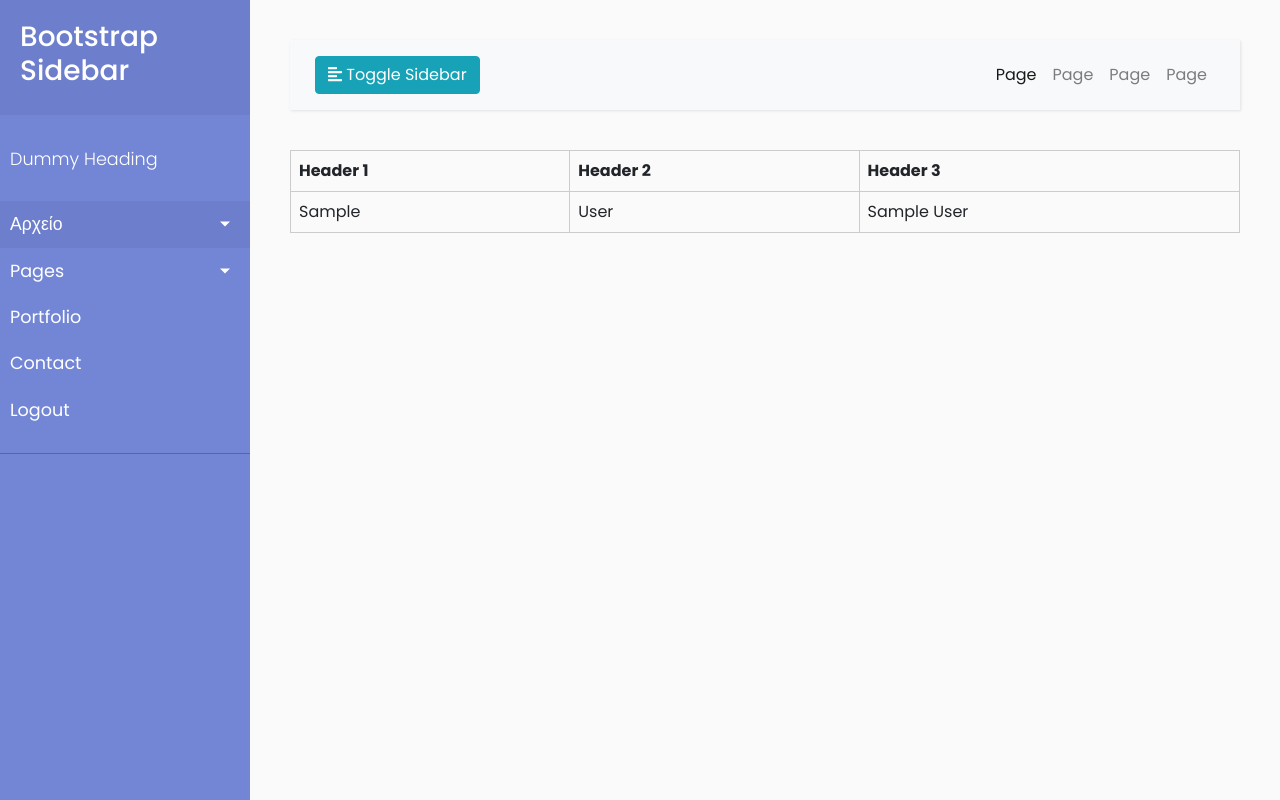
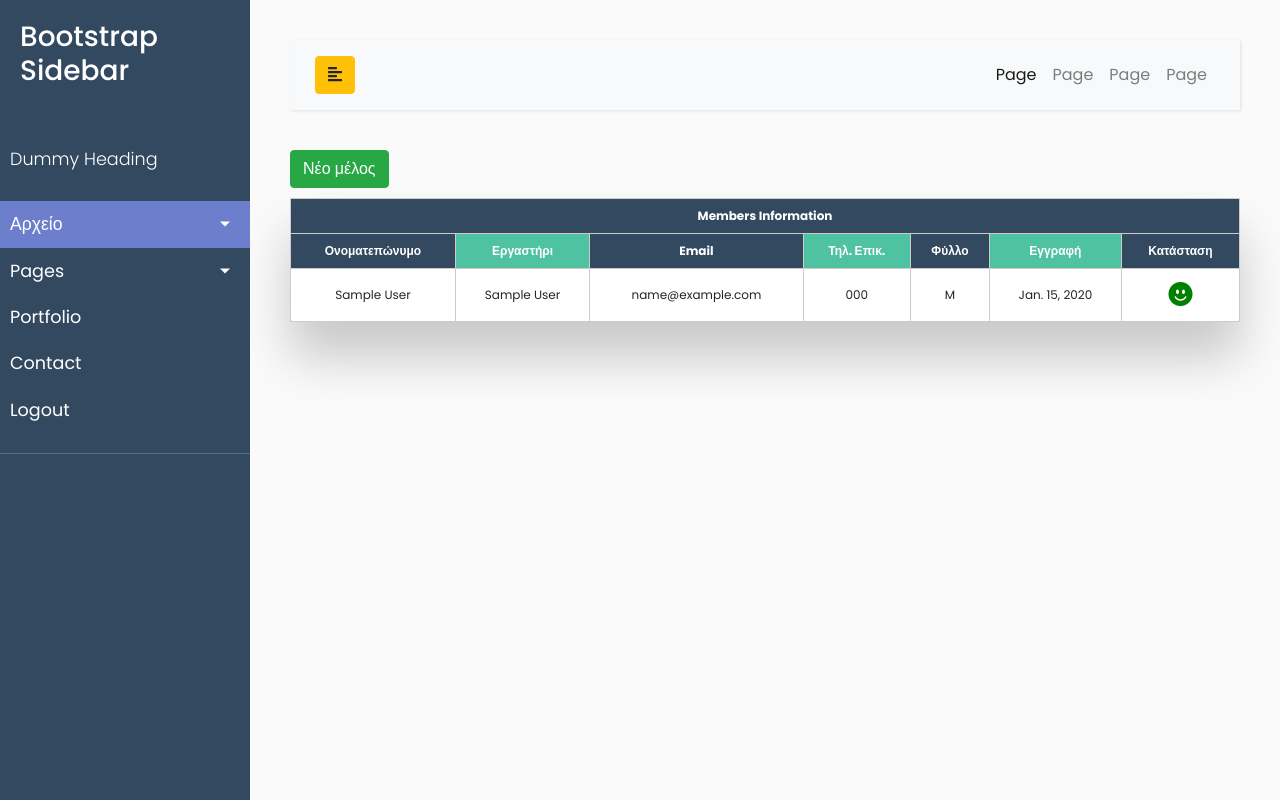
Before and after one commit to kostisvit/Members, a Django app: page /members in a window 1280 px wide. Run offline with Django 4.2, Linux system fonts and the light colour scheme; tables that the repository leaves empty hold one stand-in row (values such as "Sample post"); some libraries are stand-ins or nearby versions.

Commit message:
member html page css changes

```diff
--- a/apps/members/views.py
+++ b/apps/members/views.py
@@ -6,3 +6,4 @@ class MemberListView(ListView):
     model = Member
     template_name = 'app/member.html'  # Specify your template name
     context_object_name = 'members'
+    #paginate_by = 2
--- a/static/css/members-table.css
+++ b/static/css/members-table.css
@@ -1,14 +1,38 @@
         /* Basic table styling */
         .responsive-table {
+            border-collapse: collapse;
+            box-shadow: 0px 35px 50px rgba( 0, 0, 0, 0.2 );
+            border-radius: 5px;
+            font-size: 12px;
+            font-weight: normal;
+            border: none;
+            border-collapse: collapse;
             width: 100%;
-            border-collapse: collapse;
+            max-width: 100%;
+            white-space: nowrap;
+            background-color: white;
           }
 
           .responsive-table th, .responsive-table td {
             border: 1px solid #ccc;
             padding: 8px;
-            text-align: left;
+            text-align: center;
           }
+
+          .responsive-table thead th {
+            color: #ffffff;
+            background: #4FC3A1;
+        }
+
+
+        .responsive-table thead th:nth-child(odd) {
+            color: #ffffff;
+            background: #324960;
+        }
+
+        .responsive-table tr:nth-child(even) {
+            background: #F8F8F8;
+        }
 
           /* Responsive styling */
           @media (max-width: 600px) {
@@ -44,4 +68,5 @@
               font-weight: bold;
               white-space: nowrap;
             }
+
           }
--- a/static/css/nav-bar-stylesheet.css
+++ b/static/css/nav-bar-stylesheet.css
@@ -62,7 +62,7 @@ a:focus {
     left: 0;
     height: 100vh;
     z-index: 999;
-    background: #7386D5;
+    background: #324960;
     color: #fff;
     transition: all 0.3s;
 }
@@ -73,7 +73,7 @@ a:focus {
 
 #sidebar .sidebar-header {
     padding: 20px;
-    background: #6d7fcc;
+    background: #324960;
 }
 
 #sidebar ul.components {
--- a/templates/_base.html
+++ b/templates/_base.html
@@ -11,6 +11,7 @@
 
     <!-- Bootstrap CSS CDN -->
     <link rel="stylesheet" href="https://stackpath.bootstrapcdn.com/bootstrap/4.1.0/css/bootstrap.min.css" integrity="sha384-9gVQ4dYFwwWSjIDZnLEWnxCjeSWFphJiwGPXr1jddIhOegiu1FwO5qRGvFXOdJZ4" crossorigin="anonymous">
+    <link rel="stylesheet" href="https://cdn.jsdelivr.net/npm/bootstrap-icons@1.10.5/font/bootstrap-icons.css">
     <!-- Our Custom CSS -->
     <link rel="stylesheet" href="{% static 'css/nav-bar-stylesheet.css' %}">
     <!-- Scrollbar Custom CSS -->
--- a/templates/app/member.html
+++ b/templates/app/member.html
@@ -4,23 +4,45 @@
 {% block extrahead %} <link rel="stylesheet" href="{% static 'css/members-table.css' %}"> {% endblock %}
 
 {% block content %}
+
+<!--Buttons-->
+<div class="buttons" style="margin-bottom: 10px;">
+<a href="" class="btn btn-success">Νέο μέλος<a/>
+</div>
+<!--End Buttons-->
+
 <table class="responsive-table">
     <thead>
       <tr>
-        <th>Header 1</th>
-        <th>Header 2</th>
-        <th>Header 3</th>
+        <th colspan="7">Members Information</th>
+      </tr>
+      <tr>
+        <th>Ονοματεπώνυμο</th>
+        <th>Εργαστήρι</th>
+        <th>Email</th>
+        <th>Τηλ. Επικ.</th>
+        <th>Φύλλο</th>
+        <th>Εγγραφή</th>
+        <th>Κατάσταση</th>
       </tr>
     </thead>
     <tbody>
         {% for member in members %}
         <tr>
-            <td data-label="Header 1">{{ member.first_name }}</td>
-            <td data-label="Header 2">{{ member.last_name }}</td>
-            <td data-label="Header 3">{{ member.company }}</td>
+            <td data-label="Ονοματεπώνυμο">{{ member.first_name }} {{ member.last_name }}</td>
+            <td data-label="Εργαστήρι">{{ member.company }}</td>
+            <td data-label="Email">{{ member.email }}</td>
+            <td data-label="Τηλ. Επικ.">{{ member.phone_number }}</td>
+            <td data-label="Φύλλο">{{ member.gender }}</td>
+            <td data-label="Εγγραφή">{{ member.membership_date }}</td>
+            {% if member.active == True %}
+            <td data-label="Κατάσταση"><i class="bi bi-emoji-smile-fill" style="color: green; font-size: 2em;"></i></td>
+            {% else %}
+            <td data-label="Κατάσταση"><i class="bi bi-emoji-frown-fill" style="color: red; font-size: 2em;"></i></td>
+            {% endif %}
           </tr>
           {% endfor %}
     </tbody>
+
   </table>
-
 {% endblock %}
--- a/templates/partials/_navbar.html
+++ b/templates/partials/_navbar.html
@@ -1,9 +1,8 @@
 <nav class="navbar navbar-expand-lg navbar-light bg-light">
     <div class="container-fluid">
 
-        <button type="button" id="sidebarCollapse" class="btn btn-info">
+        <button type="button" id="sidebarCollapse" class="btn btn-warning">
             <i class="fas fa-align-left"></i>
-            <span>Toggle Sidebar</span>
         </button>
         <button class="btn btn-dark d-inline-block d-lg-none ml-auto" type="button" data-toggle="collapse" data-target="#navbarSupportedContent" aria-controls="navbarSupportedContent" aria-expanded="false" aria-label="Toggle navigation">
             <i class="fas fa-align-justify"></i>
```
